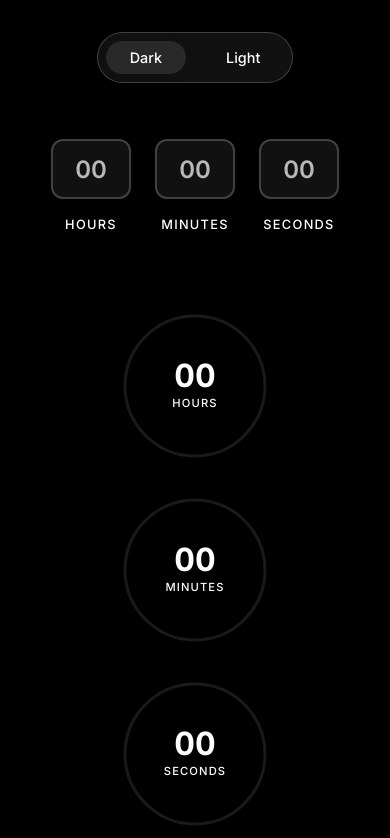
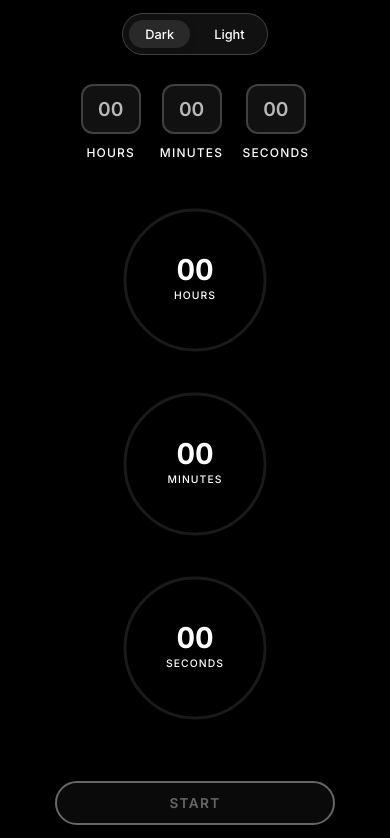
Before and after one commit to kntucky-y/Minima-Timer, a React (Vite) app: page / in a window 390 px wide. Shown: the top 838 px of the page. Built offline with nearby package versions, Linux system fonts and the light colour scheme.

Commit message:
Added ringtone

```diff
--- a/index.html
+++ b/index.html
@@ -6,7 +6,7 @@
     <link rel="icon" type="image/png" sizes="32x32" href="/favicon-32x32.png" />
     <link rel="icon" type="image/png" sizes="16x16" href="/favicon-16x16.png" />
     <link rel="apple-touch-icon" sizes="180x180" href="/apple-touch-icon.png" />
-    <meta name="viewport" content="width=device-width, initial-scale=1.0" />
+    <meta name="viewport" content="width=device-width, initial-scale=1.0, maximum-scale=1.0, user-scalable=no" />
     <title>Minima-Timer</title>
   </head>
   <body>
--- a/src/App.css
+++ b/src/App.css
@@ -64,6 +64,14 @@ body {
   display: flex;
   align-items: flex-start;
   justify-content: center;
+  overflow-x: hidden;
+}
+
+@media (max-width: 768px) {
+  .app {
+    padding: 0.5rem;
+    padding-top: 1rem;
+  }
 }
 
 .timer-container {
@@ -139,6 +147,23 @@ body {
   outline: none;
   transition: all 0.2s ease;
   appearance: textfield;
+  -webkit-tap-highlight-color: transparent;
+}
+
+@media (max-width: 768px) {
+  .time-field {
+    width: 70px;
+    height: 55px;
+    font-size: 1.3rem;
+  }
+}
+
+@media (max-width: 480px) {
+  .time-field {
+    width: 60px;
+    height: 50px;
+    font-size: 1.2rem;
+  }
 }
 
 .time-field::-webkit-outer-spin-button,
@@ -335,48 +360,186 @@ body {
   box-shadow: none !important;
 }
 
-/* Responsive Design */
+/* Enhanced Responsive Design */
+
+/* Tablet and small desktop */
+@media (max-width: 1024px) {
+  .timer-container {
+    gap: 1.5rem;
+  }
+
+  .circular-timer {
+    gap: 3rem;
+  }
+}
+
+/* Mobile landscape and small tablets */
 @media (max-width: 768px) {
-  .timer-title {
-    font-size: 2rem;
+  .timer-container {
+    gap: 1.2rem;
+  }
+
+  .theme-controls {
+    margin-bottom: 0.3rem;
+  }
+
+  .theme-btn {
+    padding: 0.4rem 1.2rem;
+    font-size: 0.85rem;
   }
 
   .circular-timer {
     gap: 2rem;
-    flex-wrap: wrap;
+    flex-direction: column;
+    padding: 1rem 0.5rem;
+  }
+
+  .timer-circle {
+    gap: 0.8rem;
   }
 
   .time-inputs {
-    gap: 2rem;
+    gap: 1.8rem;
+    margin: 0.8rem 0;
   }
 
   .timer-controls {
     flex-direction: column;
     width: 100%;
-    max-width: 300px;
+    max-width: 320px;
+    gap: 1rem;
   }
 
   .action-button {
     width: 100%;
+    padding: 0.8rem 1.5rem;
+    min-width: auto;
+  }
+
+  .progress-value {
+    font-size: 2.2rem;
   }
 }
 
+/* Mobile portrait */
 @media (max-width: 480px) {
-  .timer-title {
-    font-size: 1.5rem;
-    letter-spacing: 0.2em;
+  .app {
+    padding: 0.3rem;
+    padding-top: 0.8rem;
   }
 
-  .progress-value {
-    font-size: 2rem;
+  .timer-container {
+    gap: 1rem;
+  }
+
+  .theme-controls {
+    gap: 0.5rem;
+    padding: 0.4rem;
+    margin-bottom: 0.2rem;
+  }
+
+  .theme-btn {
+    padding: 0.4rem 1rem;
+    font-size: 0.8rem;
   }
 
   .circular-timer {
     gap: 1.5rem;
+    padding: 0.8rem 0.3rem;
+  }
+
+  .timer-circle {
+    gap: 0.6rem;
   }
 
   .time-inputs {
-    gap: 1.5rem;
+    gap: 1.2rem;
+    margin: 0.6rem 0;
+    flex-wrap: wrap;
+    justify-content: center;
+  }
+
+  .time-input {
+    gap: 0.6rem;
+  }
+
+  .time-label {
+    font-size: 0.75rem;
+  }
+
+  .timer-controls {
+    gap: 0.8rem;
+    max-width: 280px;
+  }
+
+  .action-button {
+    padding: 0.75rem 1.2rem;
+    font-size: 0.85rem;
+  }
+
+  .progress-value {
+    font-size: 1.8rem;
+  }
+
+  .progress-label {
+    font-size: 0.65rem;
+  }
+}
+
+/* Extra small mobile devices */
+@media (max-width: 360px) {
+  .circular-timer {
+    gap: 1rem;
+  }
+
+  .time-inputs {
+    gap: 1rem;
+  }
+
+  .timer-controls {
+    max-width: 260px;
+  }
+
+  .progress-value {
+    font-size: 1.6rem;
+  }
+
+  .time-field {
+    width: 55px;
+    height: 45px;
+    font-size: 1.1rem;
+  }
+}
+
+/* Landscape orientation on mobile */
+@media (max-height: 500px) and (orientation: landscape) {
+  .app {
+    padding-top: 0.5rem;
+  }
+
+  .timer-container {
+    gap: 0.8rem;
+  }
+
+  .circular-timer {
+    flex-direction: row;
+    gap: 2rem;
+    padding: 0.5rem;
+  }
+
+  .time-inputs {
+    margin: 0.5rem 0;
+  }
+
+  .timer-controls {
+    flex-direction: row;
+    max-width: none;
+    gap: 1rem;
+  }
+
+  .action-button {
+    width: auto;
+    min-width: 100px;
   }
 }
 
--- a/src/App.jsx
+++ b/src/App.jsx
@@ -1,4 +1,5 @@
-import React, { useState, useEffect, useCallback } from "react";
+import React, { useState, useEffect, useCallback, useRef } from "react";
+import { createBellSound } from "./bellSound";
 import "./App.css";
 
 function TimeInput({ label, value, onChange, disabled, placeholder = "00" }) {
@@ -131,6 +132,18 @@ export default function App() {
   const [isStarting, setIsStarting] = useState(false);
   const [theme, setTheme] = useState('dark');
 
+  // Bell sound reference
+  const bellSoundRef = useRef(null);
+
+  // Initialize bell sound on component mount
+  useEffect(() => {
+    try {
+      bellSoundRef.current = createBellSound();
+    } catch (error) {
+      console.warn('Audio context not available:', error);
+    }
+  }, []);
+
   const hasTime = useCallback(() => {
     const h = parseInt(hours || "0", 10);
     const m = parseInt(minutes || "0", 10);
@@ -190,6 +203,16 @@ export default function App() {
         if (prev <= 1) {
           setIsRunning(false);
           setIsPaused(false);
+
+          // Play notification sound when timer completes
+          if (bellSoundRef.current) {
+            try {
+              bellSoundRef.current.playBellSound();
+            } catch (error) {
+              console.warn('Could not play notification sound:', error);
+            }
+          }
+
           return 0;
         }
         return prev - 1;
--- /dev/null
+++ b/src/bellSound.js
@@ -0,0 +1,43 @@
+// Gentle notification sound - Web Audio API implementation
+export const createBellSound = () => {
+  const audioContext = new (window.AudioContext || window.webkitAudioContext)();
+
+  const playBellSound = () => {
+    // Create a gentle, pleasant notification sound
+    const oscillator1 = audioContext.createOscillator();
+    const oscillator2 = audioContext.createOscillator();
+    const gainNode1 = audioContext.createGain();
+    const gainNode2 = audioContext.createGain();
+
+    oscillator1.connect(gainNode1);
+    oscillator2.connect(gainNode2);
+    gainNode1.connect(audioContext.destination);
+    gainNode2.connect(audioContext.destination);
+
+    // Soft, warm frequencies - like a gentle chime
+    oscillator1.type = 'sine';
+    oscillator2.type = 'sine';
+    oscillator1.frequency.setValueAtTime(880, audioContext.currentTime); // A5
+    oscillator2.frequency.setValueAtTime(1320, audioContext.currentTime); // E6 (perfect fifth)
+
+    // Gentle envelope: soft attack, long sustain, gentle decay
+    const now = audioContext.currentTime;
+
+    gainNode1.gain.setValueAtTime(0, now);
+    gainNode1.gain.linearRampToValueAtTime(0.2, now + 0.1);
+    gainNode1.gain.setValueAtTime(0.2, now + 0.5);
+    gainNode1.gain.exponentialRampToValueAtTime(0.01, now + 1.5);
+
+    gainNode2.gain.setValueAtTime(0, now);
+    gainNode2.gain.linearRampToValueAtTime(0.15, now + 0.1);
+    gainNode2.gain.setValueAtTime(0.15, now + 0.5);
+    gainNode2.gain.exponentialRampToValueAtTime(0.01, now + 1.5);
+
+    oscillator1.start(now);
+    oscillator2.start(now);
+    oscillator1.stop(now + 1.5);
+    oscillator2.stop(now + 1.5);
+  };
+
+  return { playBellSound };
+};
--- a/src/index.css
+++ b/src/index.css
@@ -27,6 +27,14 @@ body {
   -webkit-font-smoothing: antialiased;
   -moz-osx-font-smoothing: grayscale;
   font-feature-settings: 'kern' 1, 'liga' 1, 'clig' 1, 'calt' 1;
+
+  /* Mobile optimizations */
+  -webkit-tap-highlight-color: transparent;
+  -webkit-touch-callout: none;
+  -webkit-user-select: none;
+  -moz-user-select: none;
+  -ms-user-select: none;
+  user-select: none;
 
   /* Prevent all scrolling */
   overflow: hidden;
```
